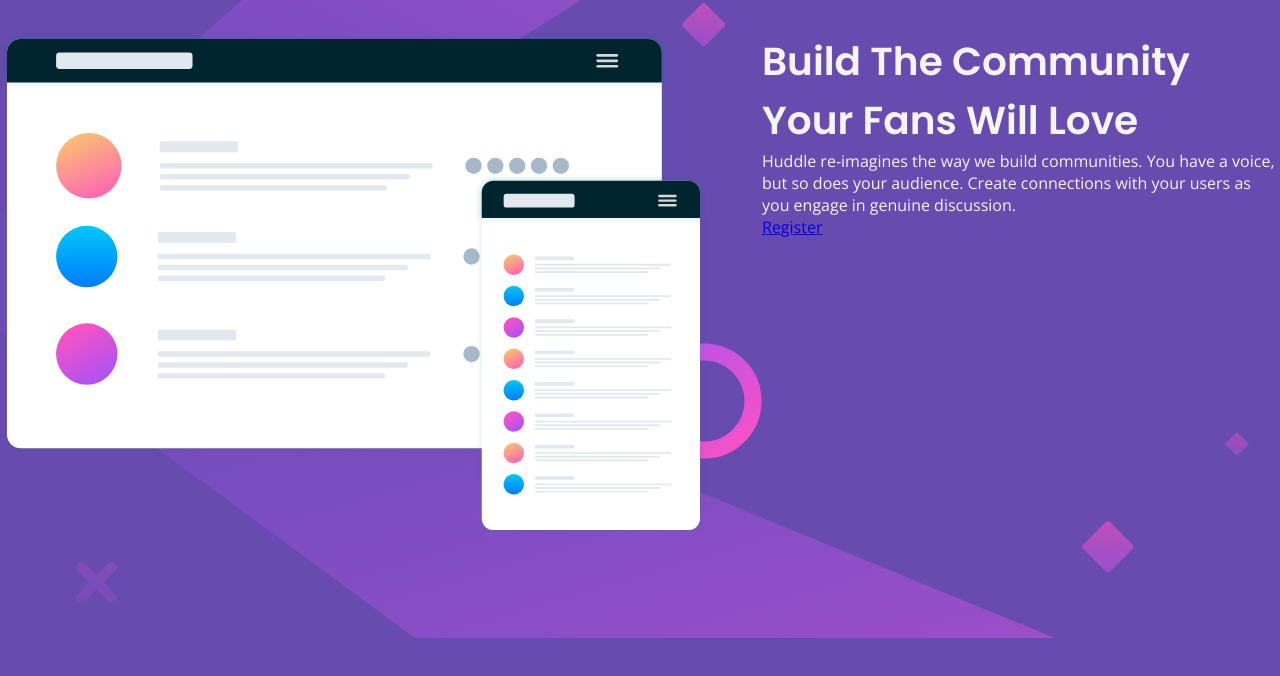
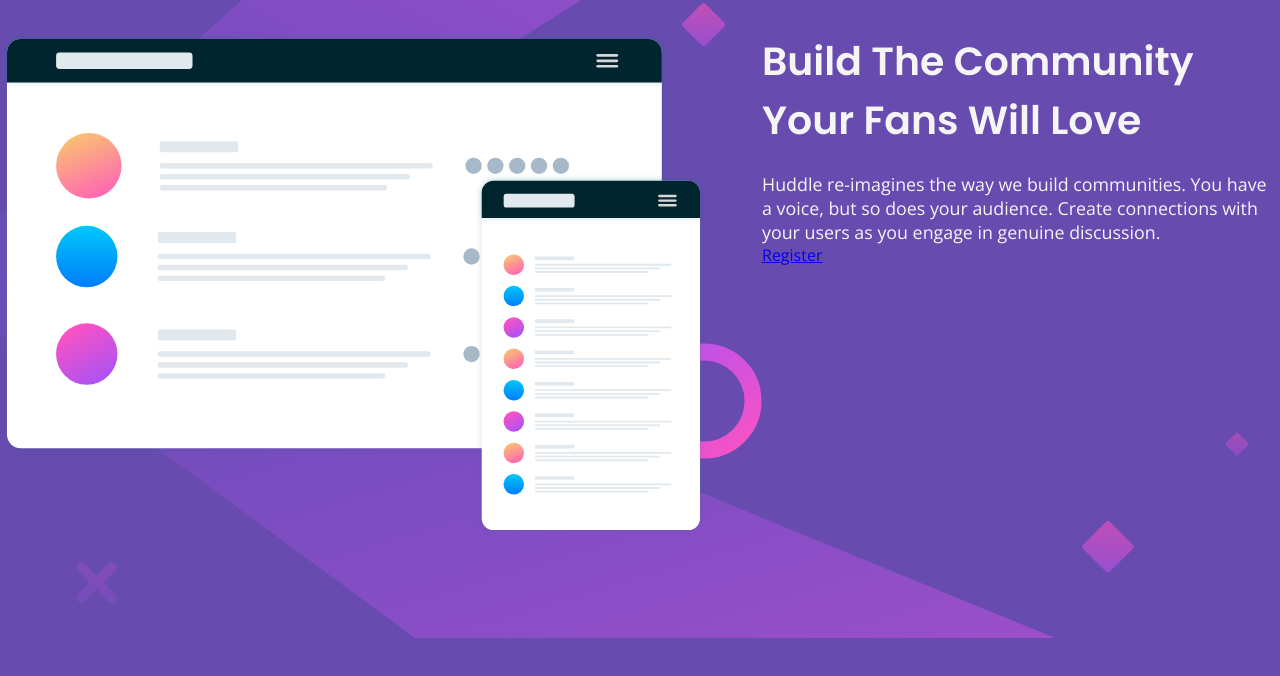
Before and after one commit to raveneliette/huddle-landing-page-with-a-single-introductory-section, a plain HTML site: page index.html in a window 1280 px wide. Shown: the part 162-838 px from the top of the page. Drawn offline with nearby package versions, Linux system fonts and the light colour scheme.

Commit message:
Altered font size of heading 1 and paragraph

```diff
--- a/css/style.css
+++ b/css/style.css
@@ -55,7 +55,12 @@ header .logo {
 }
 
 .info-container h1 {
-  font-size: 2.44rem;
+  font-size: 2.46rem;
+}
+
+.info-container p {
+  font-size: 1.115rem;
+  margin-top: 1.4rem;
 }
 
 /* Media Queries */
```
